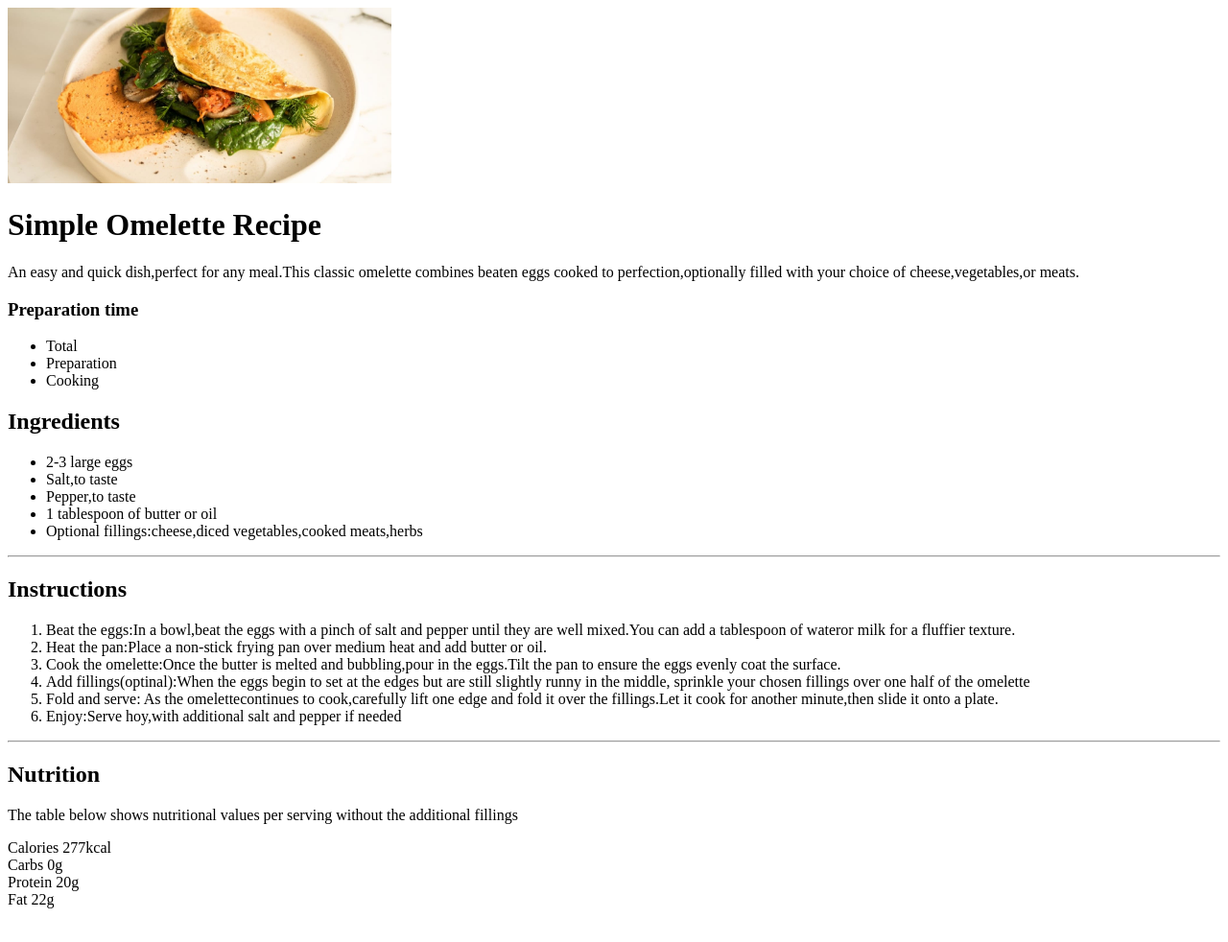
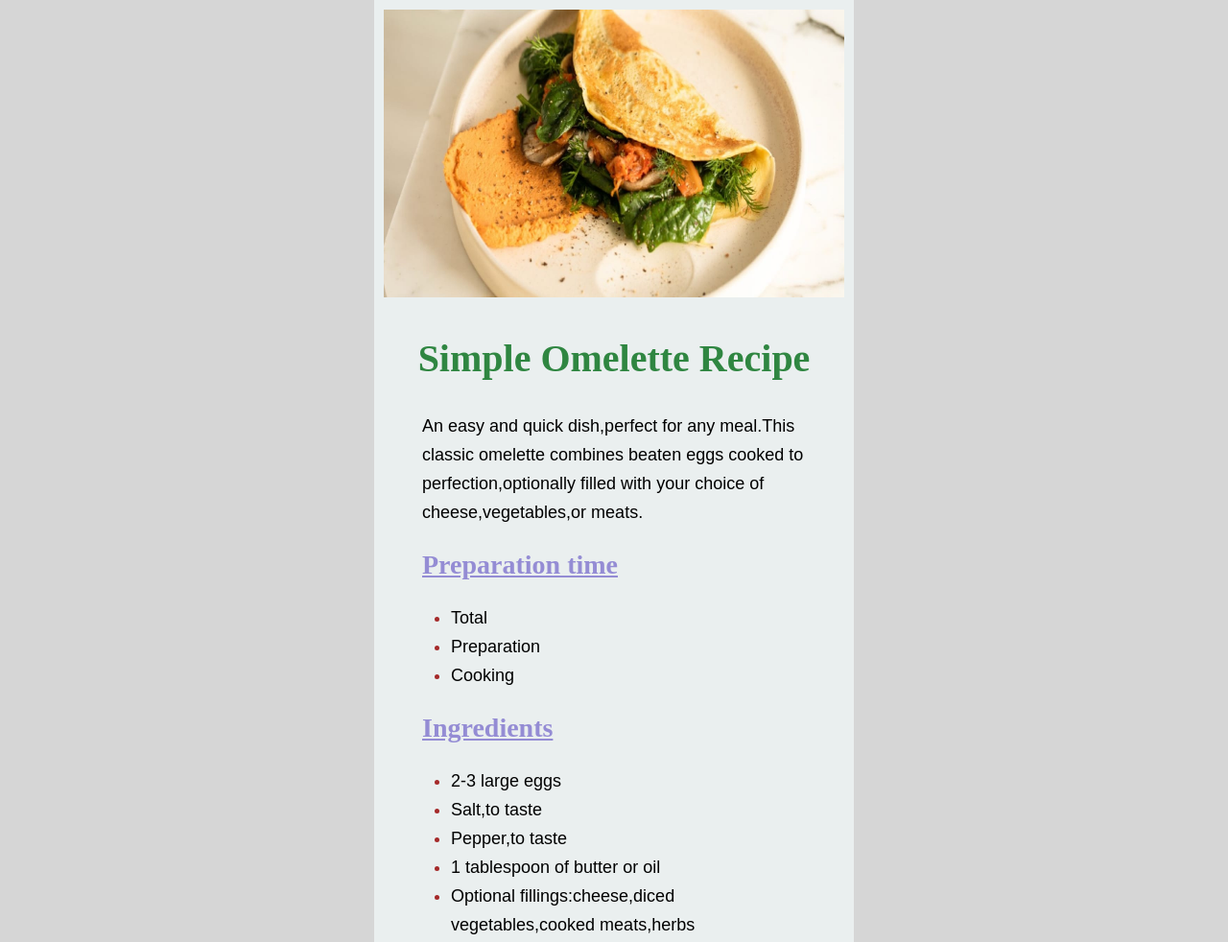
Before and after one commit to Ksn034/PracticaHtml1, a plain HTML site: page Práctica 1/images/index.html in a window 1280 px wide. Shown: the top 982 px of the page at 96% size. Before the commit the page ends 955 px from the top, so only its background shows below. Drawn offline with Linux system fonts and the light colour scheme; a web font is replaced by a local one.

Commit message:
actualización css

```diff
--- a/Práctica 1/images/index.html
+++ b/Práctica 1/images/index.html
@@ -4,24 +4,30 @@
     <meta charset="UTF-8">
     <meta name="viewport" content="width=device-width, initial-scale=1.0">
     <title>Best recipes</title>
+    <link rel="stylesheet" href="style.css">
     <link rel="icon" href="favicon-32x32.png" type="image/x-icon">
 </head>
 <body>
-    <img src="image-omelette.jpeg" / width="400">
+    <div class="container_recipe">
+
+        <img  class="picture" src="image-omelette.jpeg" />
+        <div class="título">
            <h1>Simple Omelette Recipe</h1>
+         </div>
+        <div class="container_information">
             <p>An easy and quick dish,perfect for any meal.This classic omelette combines beaten eggs cooked
             to perfection,optionally filled with your choice of cheese,vegetables,or meats.</p>
-    <div>
-        <h3>Preparation time</h3>
+
+            <h2>Preparation time</h2>
             <ul>
               <li>Total</li>
               <li>Preparation</li>
               <li>Cooking</li>
             </ul>
-    </div>
+
             <h2>Ingredients</h2>
             <ul>
-            <li>2-3 large eggs</li>
+                <li> <span>2-3 large eggs</span></li>
                 <li>Salt,to taste</li>
                 <li>Pepper,to taste</li>
                 <li>1 tablespoon of butter or oil</li>
@@ -47,12 +53,15 @@
             </ol>
             <hr>
             <h2>Nutrition</h2>
-        <p>The table below shows nutritional values per serving without the additional fillings</p>
-        <div>
+            <p class="nutrition">The table below shows nutritional values per serving without the additional fillings</p>
+            <div class="container_nutrition">
                 <div><label for="">Calories</label> <label for="">277kcal</label> </div>
                 <div><label for="">Carbs</label> <label for="">0g</label></div>
                 <div><label for="">Protein</label> <label for="">20g</label></div>
                 <div><label for="">Fat</label> <label for="">22g</label> </div>
             </div>
+        </div>
+
+   </div>
 </body>
 </html>
--- /dev/null
+++ b/Práctica 1/images/style.css
@@ -0,0 +1,82 @@
+@import url('https://fonts.googleapis.com/css2?family=Coiny&display=swap');
+
+
+*{
+    box-sizing: border-box;
+    padding: 0;
+    margin: 0;
+}
+
+body{
+    height: auto;
+    width: 500px;
+    margin:0 auto;
+    background-color: rgb(214, 214, 214);
+}
+
+.container_nutrition{
+    margin-bottom: 20px;
+}
+
+.título {
+    font-family:"Coiny";
+    color: rgb(47, 134, 65);
+    font-size: 20px;
+    text-align: center;
+    margin:  40px 0;
+}
+
+.picture{
+    width: 100%;
+    height: 300px;
+    background-size: cover;
+    background-position: center;
+    background-repeat: no-repeat;
+
+}
+
+.container_recipe{
+    width: 100%;
+    padding:10px;
+    line-height: 30px;
+    font-size: 18px;
+    background-color:rgb(234, 239, 239);
+}
+
+.container_information{
+    margin: 0px 40px;
+    font-family: Arial, Helvetica, sans-serif;
+}
+
+
+ul, ol{
+    margin-left: 30px;
+}
+
+hr {
+    background-color: rgb(197, 197, 197);
+    height: 2px;
+    border-style: none;
+    margin:  20px 0;
+}
+
+::marker{
+    color: brown; /* con ayuda de Internet y
+    */
+}
+
+h2 {
+    color: rgb(148, 140, 212);
+    font-size: 28px;
+    margin: 25px 0;
+    text-decoration: underline;
+    font-family: 'Times New Roman', Times, serif;
+}
+
+.nutrition{
+    margin: 20px 0px;
+}
+
+ol li {
+    margin: 20px 0px;
+}
```
Lines whose indentation alone changed are shown as unchanged.
